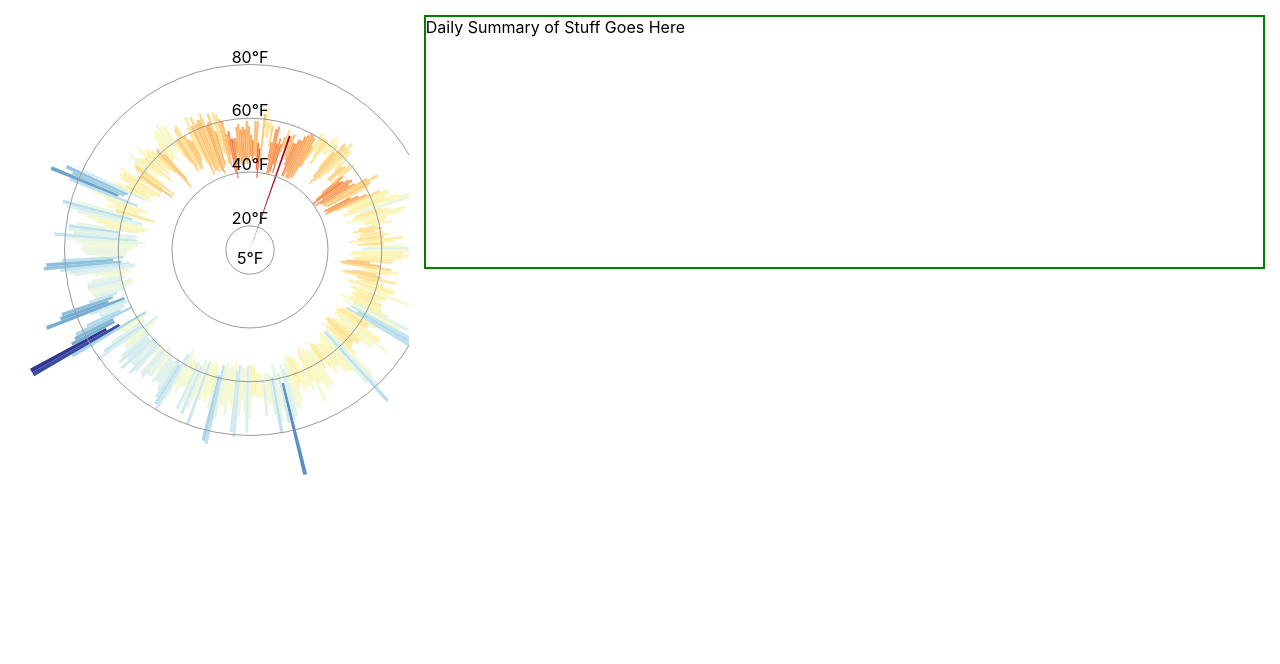
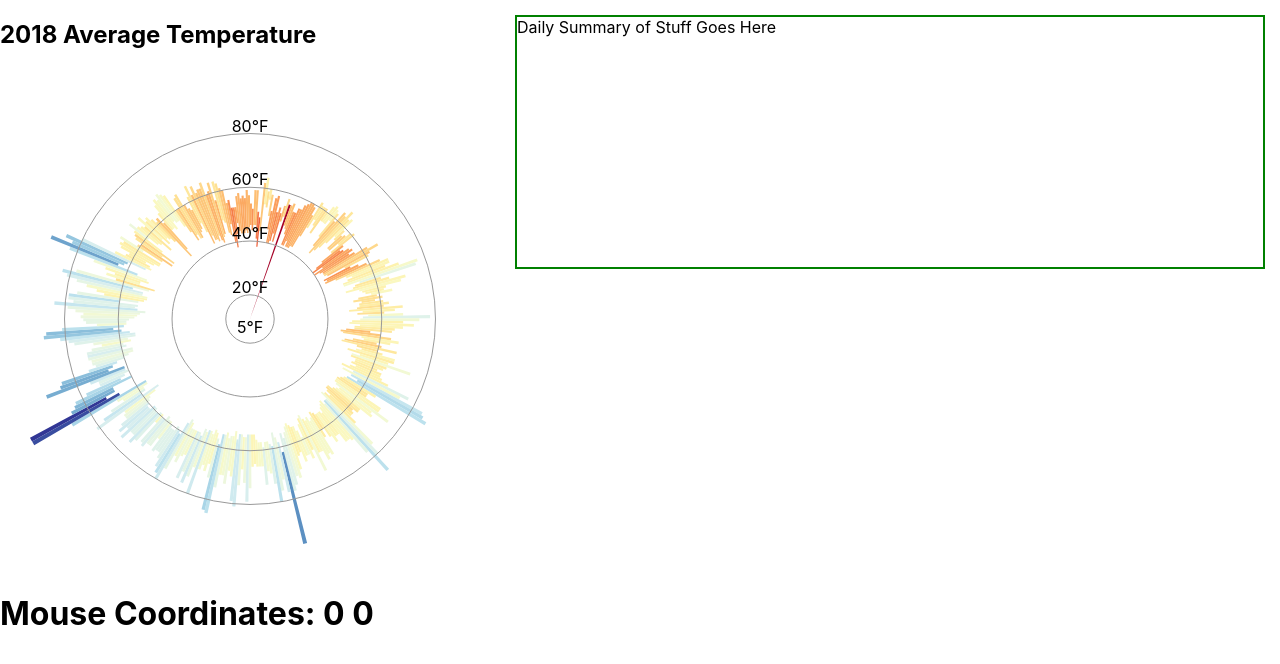
Before and after one commit to patrickjneel/Year-Data-Visualization, a React (Create React App) app: page / in a window 1280 px wide. Shown: the top 664 px of the page. Built offline with nearby package versions, Linux system fonts and the light colour scheme.

Commit message:
add title for chart and add mouse functionality

```diff
--- a/src/App.js
+++ b/src/App.js
@@ -6,14 +6,23 @@ import weatherData2018 from '../src/db/weather2018.json';
 import orders from '../src/db/orders.json';
 
 class App extends Component {
+  state = {
+    x: 0,
+    y: 0,
+  }
 
-  componentDidMount() {
+  _onMouseMove = (e) => {
+    this.setState({ x: e.screenX, y: e.screenY });
   }
 
   render() {
+    const { x, y } = this.state;
     return (
       <div className="app">
-        <RadialChart weatherData={weatherData2018}/>
+        <div onMouseMove={this._onMouseMove}>
+          <RadialChart weatherData={weatherData2018}/>
+          <h1>Mouse Coordinates: { x } { y }</h1>
+        </div>
         <div className="daily-summary">
           <DailySummary />
         </div>
--- a/src/YearlyChart/RadialChart.jsx
+++ b/src/YearlyChart/RadialChart.jsx
@@ -51,6 +51,8 @@ class RadialChart extends Component {
 
   render() {
     return (
+      <div>
+        <h2>2018 Average Temperature</h2>
         <svg width={width} height={height}>
           <g transform={`translate(${width / 2}, ${height / 2})`}>
             {this.state.slices.map((d, i) => (
@@ -67,6 +69,7 @@ class RadialChart extends Component {
             ))}
           </g>
         </svg>
+      </div>
     );
   }
 }
```
Lines whose indentation alone changed are shown as unchanged.
